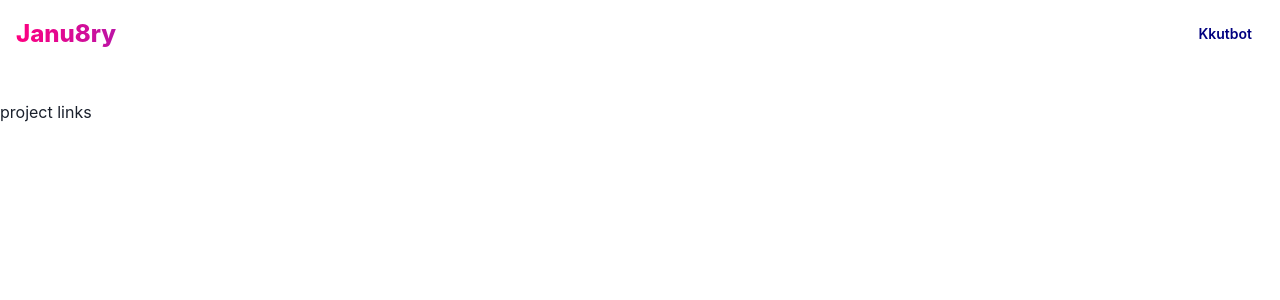
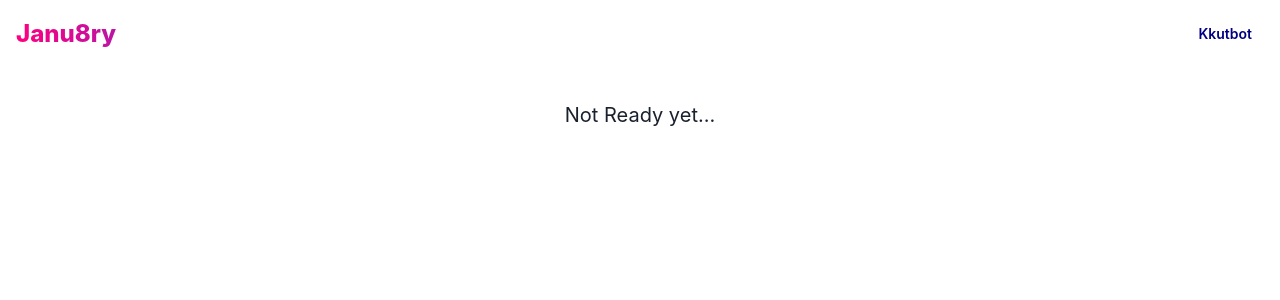
Before and after one commit to janu8ry/janu8ry.me, a React (Create React App) app: page /projects in a window 1280 px wide. Shown: the top 300 px of the page. Built offline with nearby package versions, Linux system fonts and the light colour scheme; some icons are missing.

Commit message:
center align

```diff
--- a/src/pages/About.js
+++ b/src/pages/About.js
@@ -1,6 +1,13 @@
+import { Box } from '@chakra-ui/react';
+import React from 'react';
+
 function About() {
     // eslint-disable-next-line react/react-in-jsx-scope
-    return <h1>about me</h1>;
+    return (
+        <Box textAlign="center" fontSize="xl">
+            <h1>Not Ready yet...</h1>
+        </Box>
+    );
 }
 
 export default About;
--- a/src/pages/Projects.js
+++ b/src/pages/Projects.js
@@ -1,6 +1,13 @@
+import { Box } from '@chakra-ui/react';
+import React from 'react';
+
 function Projects() {
     // eslint-disable-next-line react/react-in-jsx-scope
-    return <h1>project links</h1>;
+    return (
+        <Box textAlign="center" fontSize="xl">
+            <h1>Not Ready yet...</h1>
+        </Box>
+    );
 }
 
 export default Projects;
--- a/src/pages/Social.js
+++ b/src/pages/Social.js
@@ -1,6 +1,13 @@
+import { Box } from '@chakra-ui/react';
+import React from 'react';
+
 function Social() {
     // eslint-disable-next-line react/react-in-jsx-scope
-    return <h1>social links</h1>;
+    return (
+        <Box textAlign="center" fontSize="xl">
+            <h1>Not Ready yet...</h1>
+        </Box>
+    );
 }
 
 export default Social;
```
